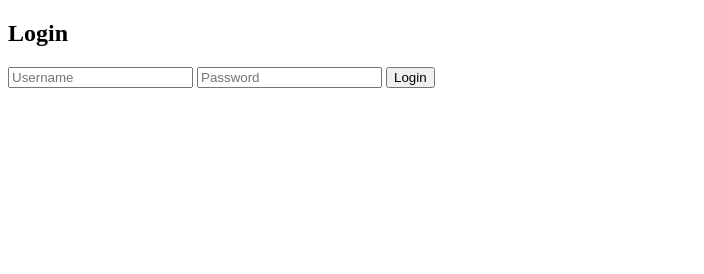
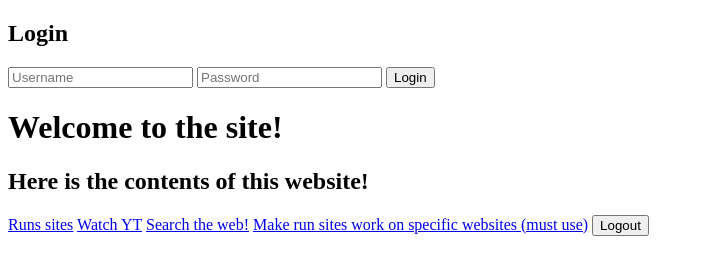
Before and after one commit to BruleCool1/Brulecool1.github.io, a plain HTML site: page index.html in a window 1280 px wide. Shown: the whole page, without its empty margins (0-704 px from the left). Drawn offline with Linux system fonts and the light colour scheme; grey boxes are pictures that could not be loaded.

Commit message:
Update index.html

```diff
--- a/index.html
+++ b/index.html
@@ -6,15 +6,19 @@
     <title>Login</title>
 </head>
 <body>
+    <p style="background-image: url('https://img.freepik.com/free-photo/illustration-cosmic-background-with-orange-neon-laser-lights_181624-19567.jpg');">
     <div id="login-form">
         <h2>Login</h2>
         <input type="text" id="username" placeholder="Username">
         <input type="password" id="password" placeholder="Password">
         <button onclick="login()">Login</button>
     </div>
-    <div id="content" style="display:none;">
-        <h2>Welcome to the site!</h2>
-        <h2>/run, /yt, /search</h2>
+    <div id="content">
+        <h1>Welcome to the site!</h2>
+        <h2>Here is the contents of this website!</h2>
+        <a href="/run.html">Runs sites</a>
+        <a href="/yt.html">Watch YT</a>
+        <a href="/Search.html">Search the web!</a>
         <a href="https://cors-anywhere.herokuapp.com/corsdemo">Make run sites work on specific websites (must use)</a>
         <button onclick="logout()">Logout</button>
     </div>
```
